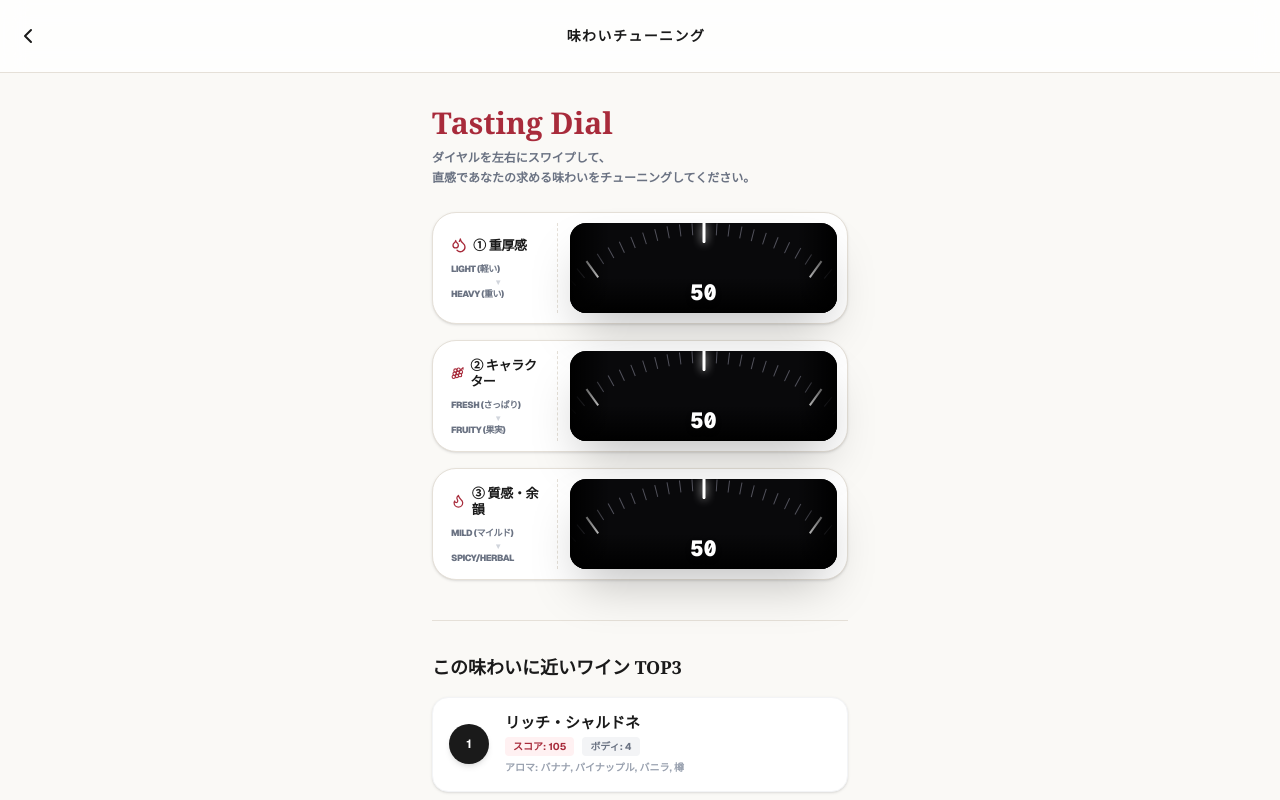
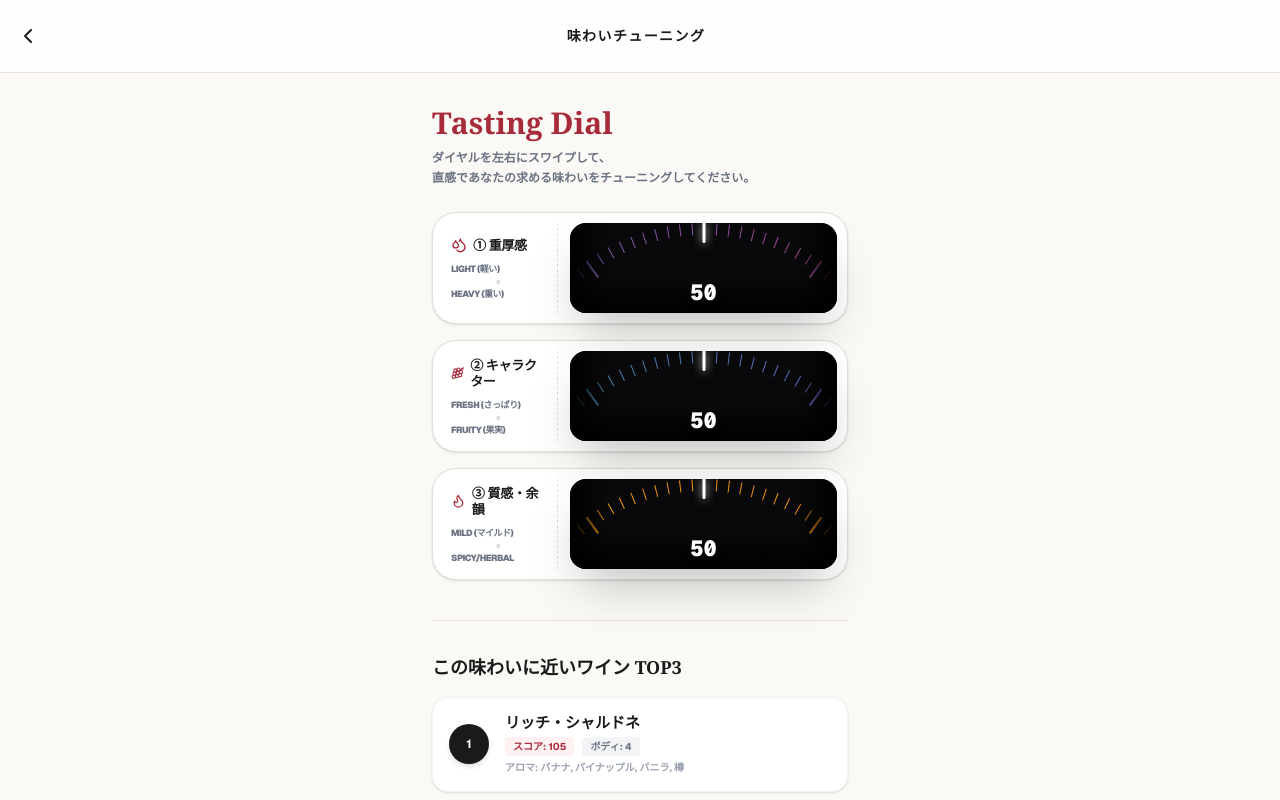
Before and after one commit to smlrwine-sys/ai-sommelier, a Next.js app: page /taste-test in a window 1280 px wide. Shown: the top 800 px of the page. Built offline with nearby package versions, Linux system fonts and the light colour scheme.

Commit message:
味わいから選ぶ機能の実装5

```diff
--- a/app/taste-test/page.tsx
+++ b/app/taste-test/page.tsx
@@ -17,8 +17,8 @@ const DUMMY_WINES = [
   { id: '6', name: 'ヘビー・カベルネ', type: '赤', origin: 'アメリカ', body: 5, acidity: 2, tannin: 5, aromas: ['カシス', 'ピーマン', '樽', 'タール'] },
 ];
 
-// === 洗練されたサイバーダイヤルコンポーネント (UICapsule完全再現) ===
-const CyberDial = ({ value, onChange, labelLeft, labelRight, title, icon: Icon }: any) => {
+// === 洗練されたサイバーダイヤルコンポーネント (UICapsule完全再現 + グラデーション色) ===
+const CyberDial = ({ value, onChange, labelLeft, labelRight, title, icon: Icon, startRGB, endRGB }: any) => {
   const [isDragging, setIsDragging] = useState(false);
   const startX = useRef(0);
   const startVal = useRef(value);
@@ -43,6 +43,16 @@ const CyberDial = ({ value, onChange, labelLeft, labelRight, title, icon: Icon }
 
   const handlePointerUp = () => {
     setIsDragging(false);
+  };
+
+  // インデックス(0~100)に応じた美しいグラデーション色を計算
+  const calculateColor = (index: number) => {
+    if (!startRGB || !endRGB) return 'white';
+    const ratio = index / 100;
+    const r = Math.round(startRGB[0] + ratio * (endRGB[0] - startRGB[0]));
+    const g = Math.round(startRGB[1] + ratio * (endRGB[1] - startRGB[1]));
+    const b = Math.round(startRGB[2] + ratio * (endRGB[2] - startRGB[2]));
+    return `rgb(${r}, ${g}, ${b})`;
   };
 
   return (
@@ -92,8 +102,11 @@ const CyberDial = ({ value, onChange, labelLeft, labelRight, title, icon: Icon }
         >
           {Array.from({ length: 100 }).map((_, i) => (
             <div key={i} className="absolute inset-0 flex justify-center" style={{ transform: `rotate(${i * 3.6}deg)` }}>
-              {/* 10目盛りごとに太くて白い線、それ以外は細いグレーの線 */}
-              <div className={`absolute top-0 ${i % 10 === 0 ? 'h-5 w-[2px] bg-white' : 'h-3 w-[1px] bg-zinc-600'}`} />
+              {/* 10目盛りごとに太い線、グラデーションカラーを適用 */}
+              <div
+                className={`absolute top-0 ${i % 10 === 0 ? 'h-5 w-[2px]' : 'h-3 w-[1px]'}`}
+                style={{ backgroundColor: calculateColor(i) }}
+              />
             </div>
           ))}
         </div>
@@ -155,22 +168,25 @@ export default function TasteTuningUI() {
           <p className="text-xs font-bold text-gray-500 leading-relaxed">ダイヤルを左右にスワイプして、<br/>直感であなたの求める味わいをチューニングしてください。</p>
         </div>
 
-        {/* 洗練されたコンパクトなサイバーダイヤル群 */}
+        {/* 洗練されたコンパクトなサイバーダイヤル群 (グラデーション色復活) */}
         <div className="space-y-4">
           <CyberDial
             title="① 重厚感" icon={Droplets}
             value={weight} onChange={setWeight}
             labelLeft="Light (軽い)" labelRight="Heavy (重い)"
+            startRGB={[59, 130, 246]} endRGB={[225, 29, 72]} // 青から赤
           />
           <CyberDial
             title="② キャラクター" icon={Grape}
             value={character} onChange={setCharacter}
             labelLeft="Fresh (さっぱり)" labelRight="Fruity (果実)"
+            startRGB={[16, 185, 129]} endRGB={[147, 51, 234]} // 緑から紫
           />
           <CyberDial
             title="③ 質感・余韻" icon={Flame}
             value={texture} onChange={setTexture}
             labelLeft="Mild (マイルド)" labelRight="Spicy/Herbal"
+            startRGB={[234, 179, 8]} endRGB={[249, 115, 22]} // 黄色からオレンジ
           />
         </div>
 
```
